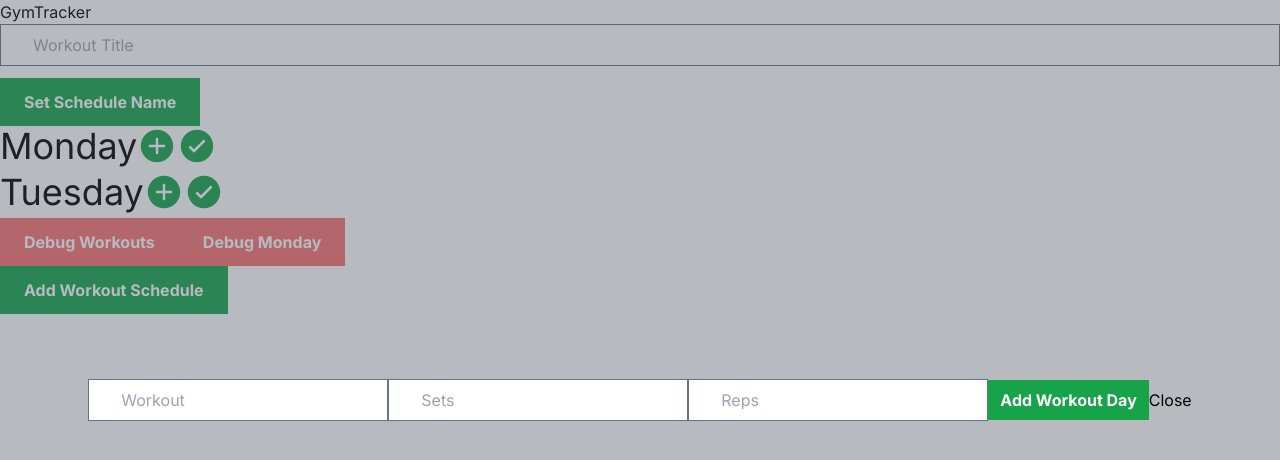
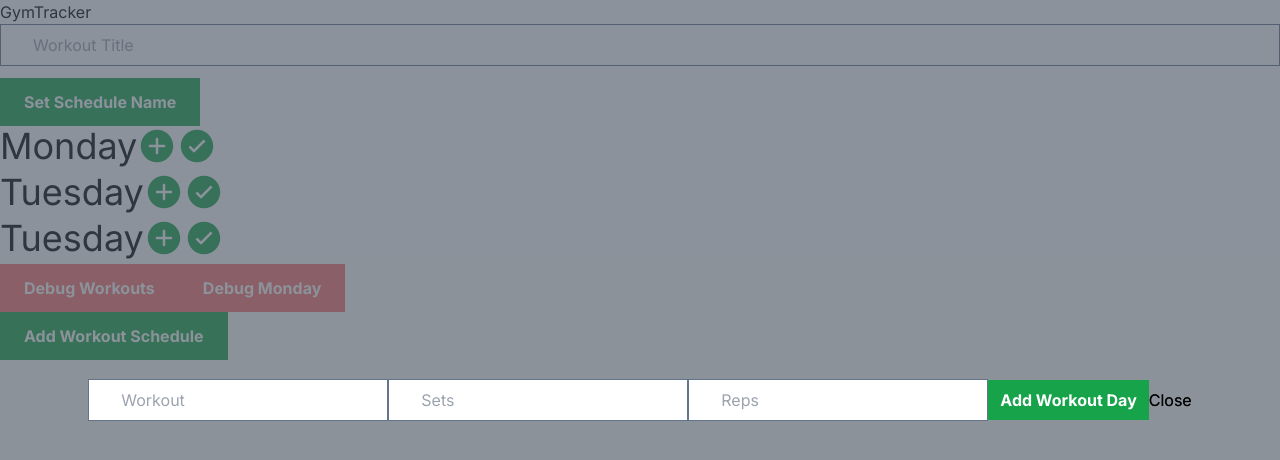
Before and after one commit to TonyNgyen/GymTracker-prototype, a Next.js app: page /addWorkoutSchedule in a window 1280 px wide. Both pictures are taken after a click on the button 163 px from the left and 192 px from the top of the page. Shown: the top 460 px of the page. Built offline with nearby package versions, Linux system fonts and the light colour scheme.

Commit message:
Adding section for Wednesday

```diff
--- a/app/addWorkoutSchedule/page.jsx
+++ b/app/addWorkoutSchedule/page.jsx
@@ -221,6 +221,7 @@ export default function AddWorkout() {
         </button>
       </form>
 
+      {/* MONDAY SECTION */}
       <article className="flex">
         <h1 className="text-4xl">Monday</h1>
         <div>
@@ -314,6 +315,101 @@ export default function AddWorkout() {
         </article>
       ))}
 
+      {/* // TUESDAY SECTION */}
+      <article className="flex">
+        <h1 className="text-4xl">Tuesday</h1>
+        <div>
+          <button onClick={toggleModalTuesday} className="text-green-600">
+            <IoIosAddCircle size={40} />
+          </button>
+          {modalTuesday && (
+            <div className="justify-center flex fixed w-screen h-screen top-0 left-0 right-0 bottom-0 bg-opacity-40 bg-gray-600 items-center">
+              <form>
+                <input
+                  onChange={(e) => {
+                    setTuesdayName(e.target.value);
+                  }}
+                  value={tuesdayName}
+                  type="text"
+                  placeholder="Workout"
+                  className="border border-slate-500 px-8 py-2 "
+                />
+
+                <input
+                  onChange={(e) => {
+                    setTuesdaySets(e.target.value);
+                  }}
+                  value={tuesdaySets}
+                  type="number"
+                  placeholder="Sets"
+                  className="border border-slate-500 px-8 py-2 "
+                />
+
+                <input
+                  onChange={(e) => {
+                    setTuesdayReps(e.target.value);
+                  }}
+                  value={tuesdayReps}
+                  type="number"
+                  placeholder="Reps"
+                  className="border border-slate-500 px-8 py-2 "
+                />
+
+                <button
+                  type="submit"
+                  className="bg-green-600 font-bold text-white py-2 px-3 w-fit"
+                  onClick={setDayFunctions["Tuesday"]}
+                >
+                  Add Workout Day
+                </button>
+                {tuesdayWorkouts.map((workout) => (
+                  <article className="flex text-3xl bg-blue-400 py-4 px-4 justify-evenly">
+                    <h1>{workout.name}</h1>
+                    <h1>{workout.sets}</h1>
+                    <h1>{workout.reps}</h1>
+                    <button
+                      onClick={(e) => {
+                        e.preventDefault();
+                        setTuesdayWorkouts(
+                          tuesdayWorkouts.filter((w) => w.id !== workout.id)
+                        );
+                      }}
+                    >
+                      <HiOutlineTrash size={40} />
+                    </button>
+                  </article>
+                ))}
+                <button onClick={toggleModalTuesday}>
+                  <h1>Close</h1>
+                </button>
+              </form>
+            </div>
+          )}
+          <button onClick={confirmWorkoutTuesday} className="text-green-600">
+            <IoIosCheckmarkCircle size={40} />
+          </button>
+        </div>
+      </article>
+
+      {tuesdayWorkouts.map((workout) => (
+        <article className="flex text-3xl bg-blue-400 py-4 px-4 justify-evenly">
+          <h1>{workout.name}</h1>
+          <h1>{workout.sets}</h1>
+          <h1>{workout.reps}</h1>
+          <button
+            onClick={(e) => {
+              e.preventDefault();
+              setTuesdayWorkouts(
+                tuesdayWorkouts.filter((w) => w.id !== workout.id)
+              );
+            }}
+          >
+            <HiOutlineTrash size={40} />
+          </button>
+        </article>
+      ))}
+
+      {/* // WEDNESDAY SECTION */}
       <article className="flex">
         <h1 className="text-4xl">Tuesday</h1>
         <div>
```
